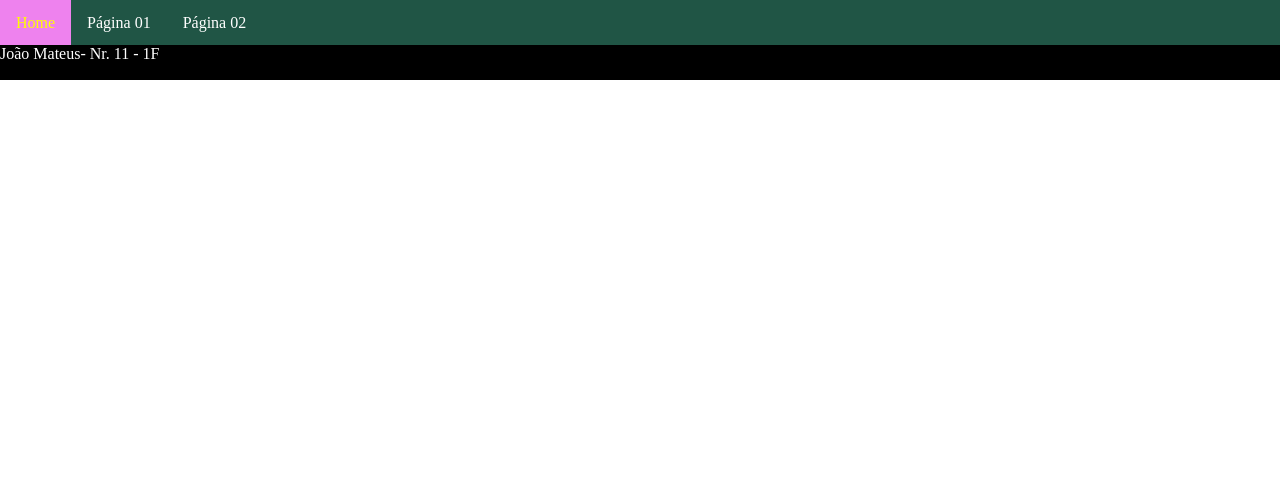
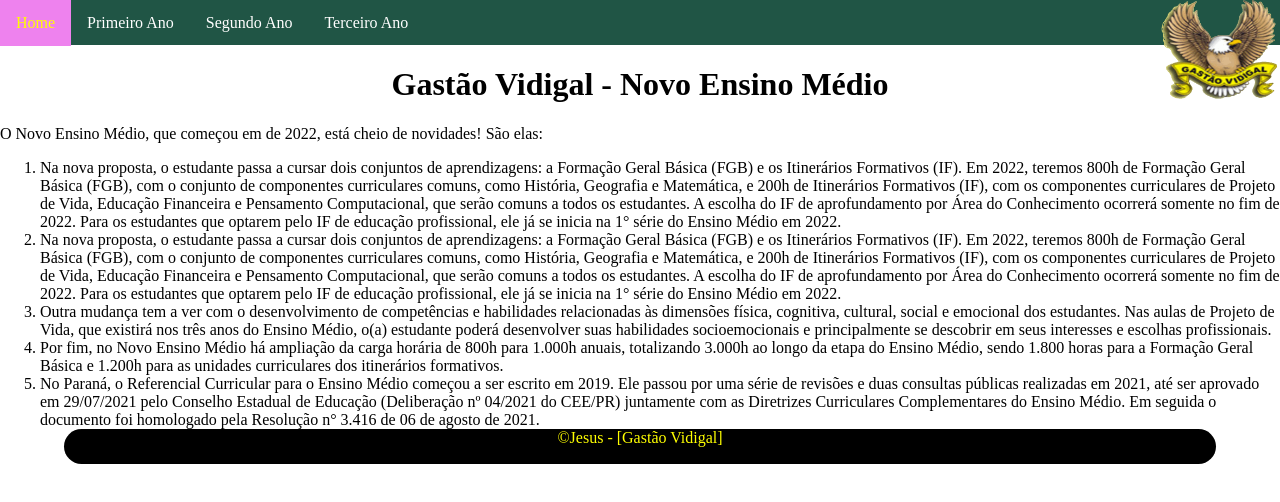
Before and after one commit to jesusmaringa/primeirof_2t, a plain HTML site: page index.html in a window 1280 px wide. Drawn offline with Linux system fonts and the light colour scheme.

Commit message:
Aula 19-08

```diff
--- a/estilo.css
+++ b/estilo.css
@@ -76,9 +76,25 @@ li a:hover {
   width: 100%;
 }
 #rodape {
+  position: relative;
   width: 100%;
   height: 35px;
-  background: #000000;
-  color: #FFFFFF;
-
+  display: flex;
+  justify-content: center;
 }
+#copy {
+  width: 90%;
+  background: black;
+  border-radius: 30px;
+  color: yellow;
+  display: flex;
+  justify-content: center;
+}
+.logoGastao{
+  position: absolute;
+  width: 120px;
+  height: 100px;
+  top: 0;
+  right: 0;
+  z-index: 999;
+}
--- a/index.html
+++ b/index.html
@@ -1,24 +1,73 @@
 <!DOCTYPE html>
 <html lang="pt-br" dir="ltr">
+
 <head>
   <meta charset="utf-8">
   <title>Primeiro F</title>
   <link rel="stylesheet" href='estilo.css'>
 </head>
+
 <body>
+  <div class="logoGastao">
+    <img height="100px" width="120px" src="aguia.gif" alt="">
+  </div>
   <div class="menuPrincipal">
     <nav>
       <ul>
         <li><a href="index.html">Home</a></li>
-              <li><a href="pagina01.html">Página 01</a></li>
-              <li><a href="pagina02.html">Página 02</a></li>
+        <li><a href="pagina01.html">Primeiro Ano</a></li>
+        <li><a href="pagina02.html">Segundo Ano</a></li>
+        <li><a href="pagina03.html">Terceiro Ano</a></li>
       </ul>
     </nav>
   </div>
   <div class="conteudo">
+    <h1>Gastão Vidigal - Novo Ensino Médio</h1>
+    <p>
+      O Novo Ensino Médio, que começou em de 2022, está cheio de novidades! São elas:
+    </p>
+    <ol>
+      <li>
+        Na nova proposta, o estudante passa a cursar dois conjuntos de aprendizagens: a Formação Geral Básica (FGB) e os
+        Itinerários Formativos (IF). Em 2022, teremos 800h de Formação Geral Básica (FGB), com o conjunto de componentes
+        curriculares comuns, como História, Geografia e Matemática, e 200h de Itinerários Formativos (IF), com os
+        componentes curriculares de Projeto de Vida, Educação Financeira e Pensamento Computacional, que serão comuns a
+        todos os estudantes. A escolha do IF de aprofundamento por Área do Conhecimento ocorrerá somente no fim de 2022.
+        Para os estudantes que optarem pelo IF de educação profissional, ele já se inicia na 1° série do Ensino Médio em
+        2022.
+      </li>
+      <li>
+        Na nova proposta, o estudante passa a cursar dois conjuntos de aprendizagens: a Formação Geral Básica (FGB) e os
+        Itinerários Formativos (IF). Em 2022, teremos 800h de Formação Geral Básica (FGB), com o conjunto de componentes
+        curriculares comuns, como História, Geografia e Matemática, e 200h de Itinerários Formativos (IF), com os
+        componentes curriculares de Projeto de Vida, Educação Financeira e Pensamento Computacional, que serão comuns a
+        todos os estudantes. A escolha do IF de aprofundamento por Área do Conhecimento ocorrerá somente no fim de 2022.
+        Para os estudantes que optarem pelo IF de educação profissional, ele já se inicia na 1° série do Ensino Médio em
+        2022.
+      </li>
+      <li>
+        Outra mudança tem a ver com o desenvolvimento de competências e habilidades relacionadas às dimensões física,
+        cognitiva, cultural, social e emocional dos estudantes. Nas aulas de Projeto de Vida, que existirá nos três anos
+        do Ensino Médio, o(a) estudante poderá desenvolver suas habilidades socioemocionais e principalmente se
+        descobrir em seus interesses e escolhas profissionais.
+      </li>
+      <li>
+        Por fim, no Novo Ensino Médio há ampliação da carga horária de 800h para 1.000h anuais, totalizando 3.000h ao
+        longo da etapa do Ensino Médio, sendo 1.800 horas para a Formação Geral Básica e 1.200h para as unidades
+        curriculares dos itinerários formativos.
+      </li>
+      <li>
+        No Paraná, o Referencial Curricular para o Ensino Médio começou a ser escrito em 2019. Ele passou por uma série
+        de revisões e duas consultas públicas realizadas em 2021, até ser aprovado em 29/07/2021 pelo Conselho Estadual
+        de Educação (Deliberação nº 04/2021 do CEE/PR) juntamente com as Diretrizes Curriculares Complementares do
+        Ensino Médio. Em seguida o documento foi homologado pela Resolução n° 3.416 de 06 de agosto de 2021.
+      </li>
+    </ol>
+    <div id="rodape">
+      <div id="copy">
+        &copy;Jesus - [Gastão Vidigal]
+      </div>
 
-  <div id="rodape">
-    João Mateus- Nr. 11 - 1F
       <!--
       Nome - Número e Serie/Turma
     Ex. Aluno: João Mateus- Nr. 11 - 1F
@@ -28,4 +77,5 @@
 
 
 </body>
+
 </html>
```
Also changed, not shown: pagina02.html (+13 -3 lines), pagina03.html (added, +33 -0 lines), aguia.gif (added). Lines whose indentation alone changed are shown as unchanged.
